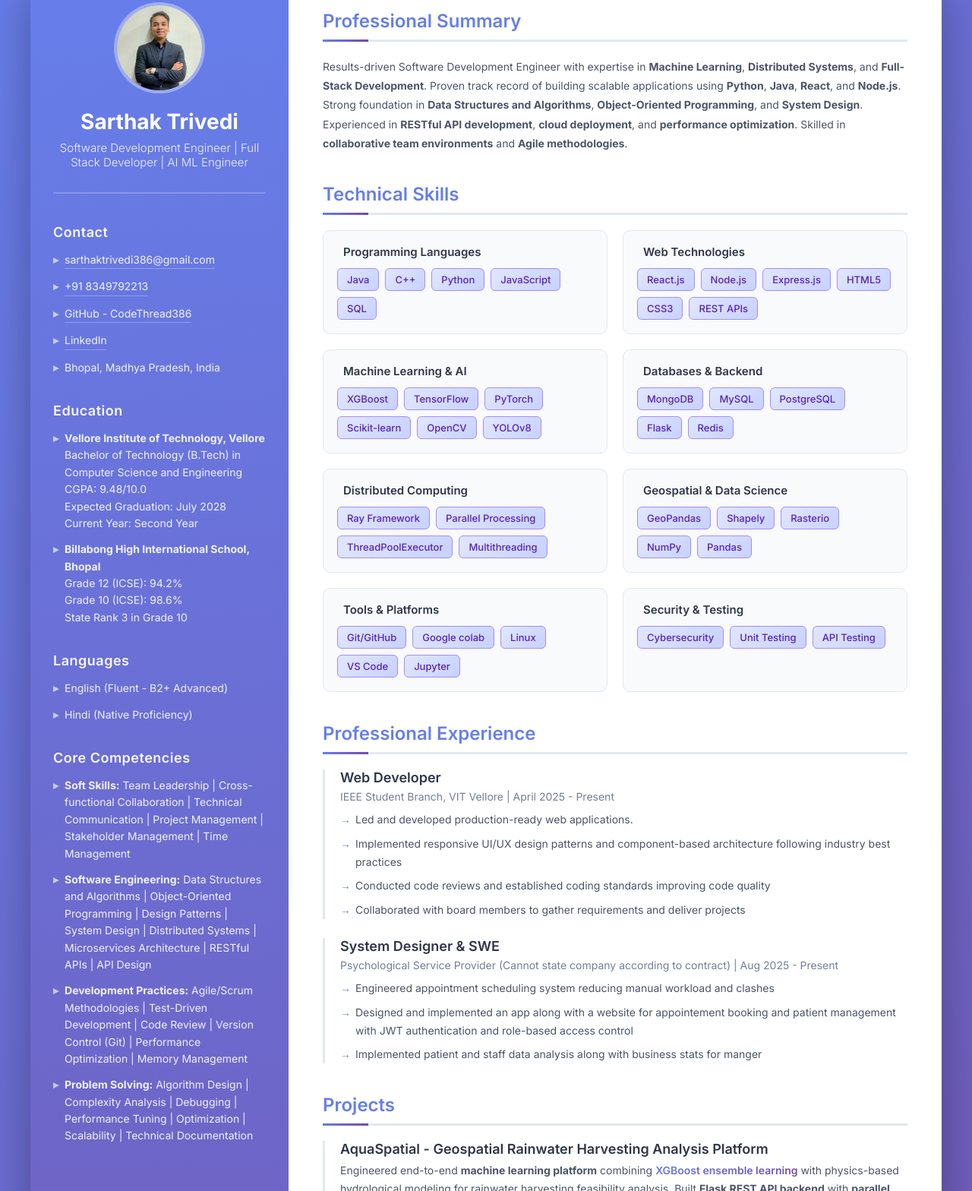
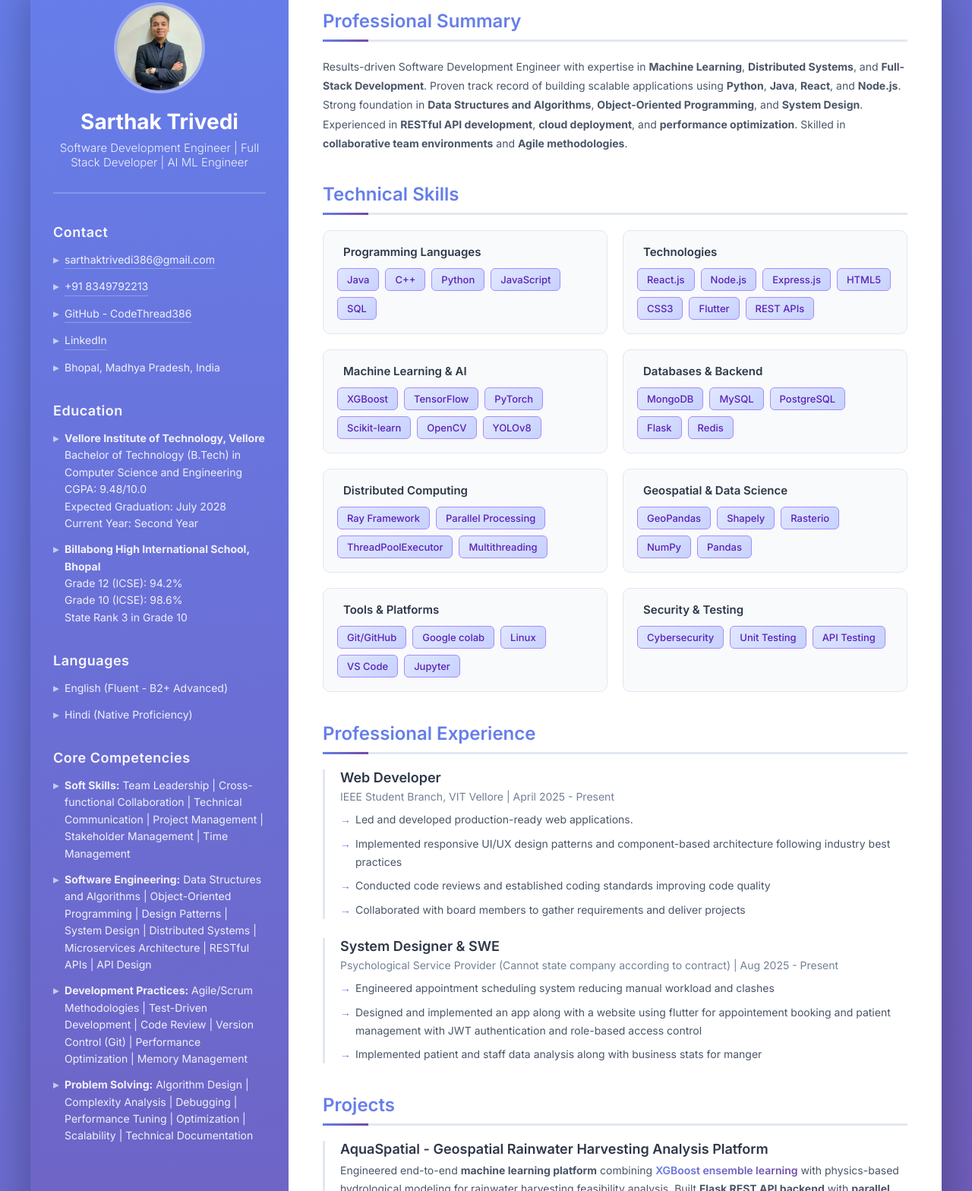
Before and after one commit to CodeThread386/Resume, a plain HTML site: page index.html in a window 1280 px wide. Shown: the part 77-1645 px from the top of the page at 76% size. Drawn offline with Linux system fonts and the light colour scheme.

Commit message:
add: technologies

```diff
--- a/index.html
+++ b/index.html
@@ -411,13 +411,14 @@
                         </div>
                     </div>
                     <div class="skill-category">
-                        <h3><span class="skill-icon"></span>Web Technologies</h3>
+                        <h3><span class="skill-icon"></span>Technologies</h3>
                         <div class="skill-tags">
                             <span class="skill-tag">React.js</span>
                             <span class="skill-tag">Node.js</span>
                             <span class="skill-tag">Express.js</span>
                             <span class="skill-tag">HTML5</span>
                             <span class="skill-tag">CSS3</span>
+                            <span class="skill-tag">Flutter</span>
                             <span class="skill-tag">REST APIs</span>
                         </div>
                     </div>
@@ -500,7 +501,7 @@
                     <div class="experience-meta">Psychological Service Provider (Cannot state company according to contract) | Aug 2025 - Present</div>
                     <ul>
                         <li>Engineered appointment scheduling system reducing manual workload and clashes</li>
-                        <li>Designed and implemented an app along with a website for appointement booking and patient management with JWT authentication and role-based access control</li>
+                        <li>Designed and implemented an app along with a website using flutter for appointement booking and patient management with JWT authentication and role-based access control</li>
                         <li>Implemented patient and staff data analysis along with business stats for manger</li>
                     </ul>
                 </div>
```
